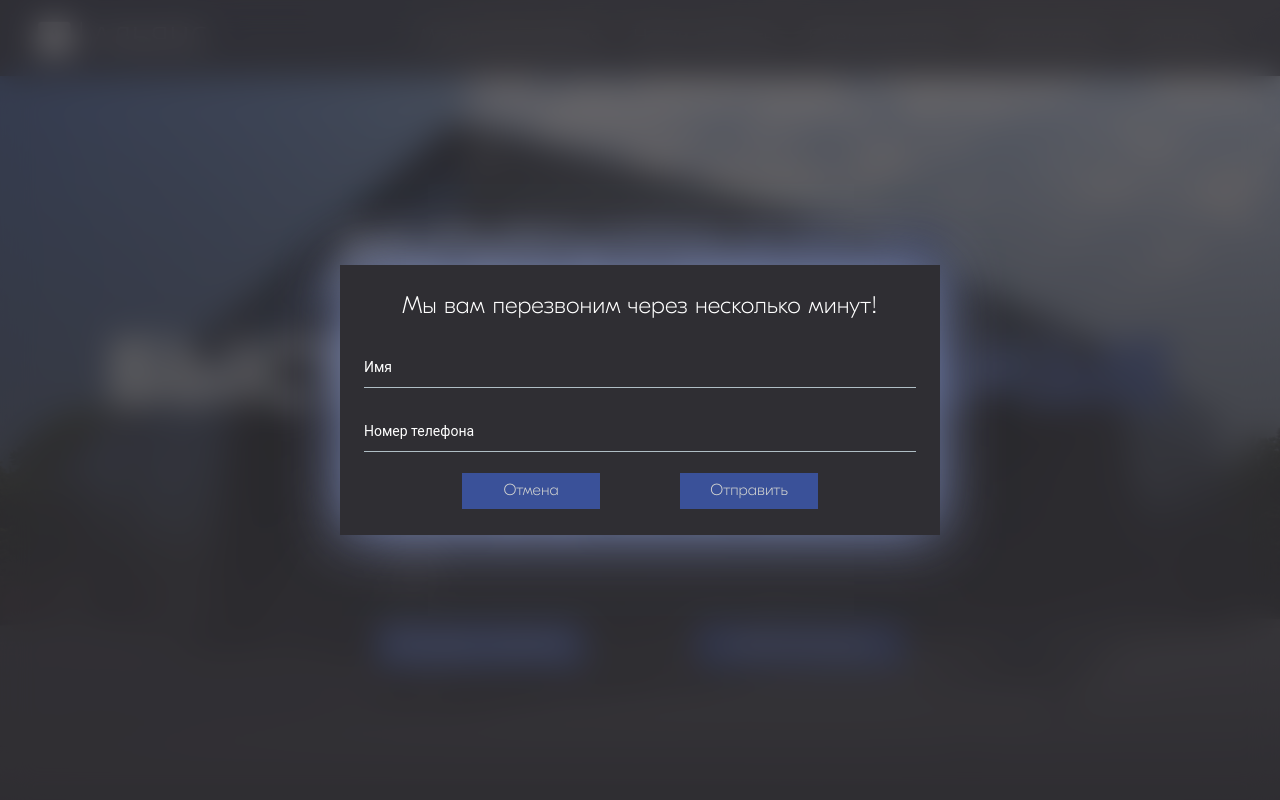
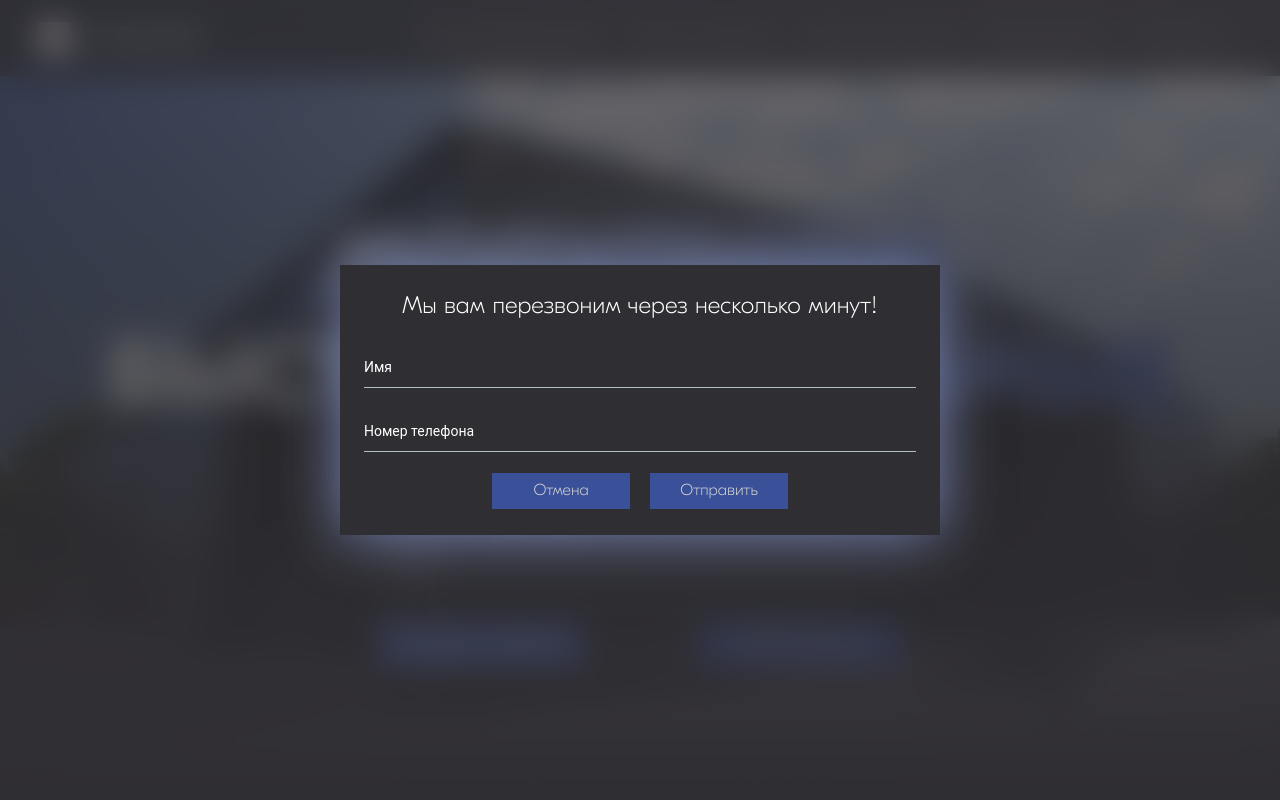
Before and after one commit to Vesta-K/aljans, a React (Vite) app: page / in a window 1280 px wide. Both pictures are taken after a click on the button "ОБРАТНЫЙ ЗВОНОК". Shown: the top 800 px of the page. Built offline with nearby package versions, Linux system fonts and the light colour scheme.

Commit message:
fix width button in modal window

```diff
--- a/src/components/ui/modal.tsx
+++ b/src/components/ui/modal.tsx
@@ -16,11 +16,11 @@ export default function Modal({
     >
       <form
         onClick={e => e.stopPropagation()}
-        className="relative w-11/12 max-w-[600px] h-[270px]  bg-[#2f2e33] flex flex-col justify-around items-center p-6 gap-4 shadow-[0px_0px_56px_-2px_#7b8abb]"
+        className="relative w-11/12 max-w-[600px] h-[270px] m-5 bg-[#2f2e33] flex flex-col justify-around items-center p-6 gap-4 shadow-[0px_0px_56px_-2px_#7b8abb]"
       >
         <Typography
           as="h2"
-          className="font-thin text-md  text-white md:text-2xl"
+          className="font-thin text-md  text-white text-center md:text-2xl"
         >
           Мы вам перезвоним через несколько минут!
         </Typography>
@@ -37,15 +37,15 @@ export default function Modal({
           color="white"
           crossOrigin={undefined}
         />
-        <div className="w-full flex flex-row justify-center gap-x-20">
+        <div className="w-full flex flex-row justify-center gap-x-5">
           <button
-            className="font-thin text-base-gray flex items-center justify-center w-1/4 h-9 bg-base-zinc"
+            className="font-thin text-base-gray flex items-center justify-center w-1/4 min-w-[110px] h-9 bg-base-zinc"
             onClick={onClose}
           >
             Отмена
           </button>
           <button
-            className="font-thin text-base-gray flex items-center justify-center w-1/4 h-9 bg-base-zinc"
+            className="font-thin text-base-gray flex items-center justify-center w-1/4 min-w-[110px] h-9 bg-base-zinc"
             onClick={onClose}
           >
             Отправить
```
